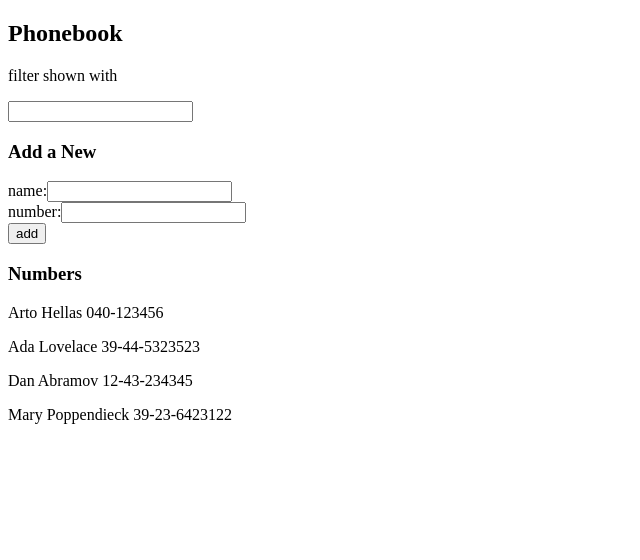
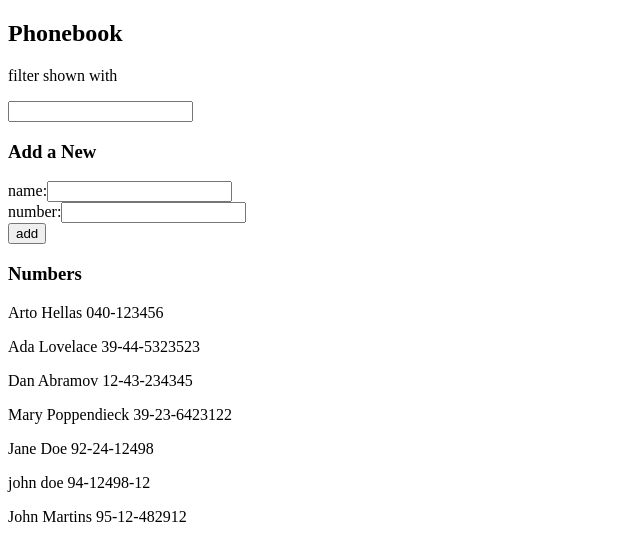
Before and after one commit to vzbel/fullstack-open, a React (Vite) app in the folder part2/phonebook/: page / in a window 1280 px wide. Shown: the top 560 px of the page, without its empty margins (0-640 px from the left). Built offline with nearby package versions, Linux system fonts and the light colour scheme; data requests are answered from the project's data file.

Commit message:
Complete exercise 2.12

```diff
--- a/part2/phonebook/db.json
+++ b/part2/phonebook/db.json
@@ -1,5 +1,5 @@
 {
-  "persons":[
+  "persons": [
     {
       "name": "Arto Hellas",
       "number": "040-123456",
@@ -19,6 +19,21 @@
       "name": "Mary Poppendieck",
       "number": "39-23-6423122",
       "id": "4"
+    },
+    {
+      "id": "de79",
+      "name": "Jane Doe",
+      "number": "92-24-12498"
+    },
+    {
+      "id": "e9d4",
+      "name": "john doe",
+      "number": "94-12498-12"
+    },
+    {
+      "id": "7158",
+      "name": "John Martins",
+      "number": "95-12-482912"
     }
   ]
 }
--- a/part2/phonebook/src/App.jsx
+++ b/part2/phonebook/src/App.jsx
@@ -46,12 +46,18 @@ const App = () => {
     }else if(persons.find((p) => (p.number === newNumber))){
       alert(`${newNumber} is already added to phonebook`)
     }else{
-      setPersons(persons.concat(
-        {
-          name: newName,
-          number: newNumber
-        }
-      ));
+      const newPerson = {
+        name: newName,
+        number: newNumber
+      };
+
+      axios
+        .post("http://localhost:3001/persons", newPerson)
+        .then((res) => {
+          setPersons(persons.concat(newPerson));
+          setNewName("");
+          setNewNumber("");
+        });
     }
   };
 
```
